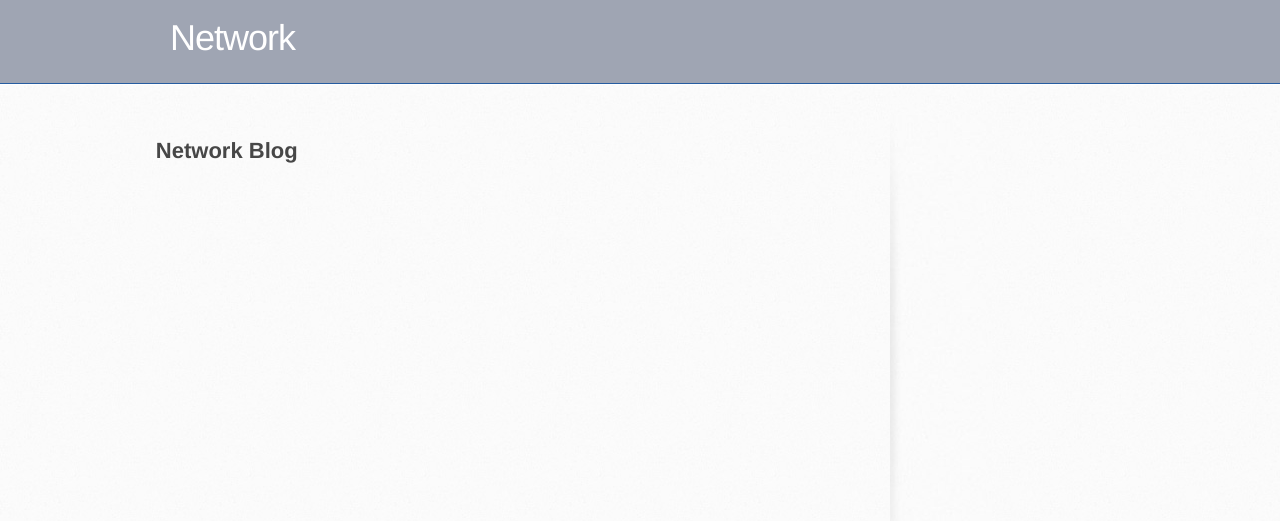
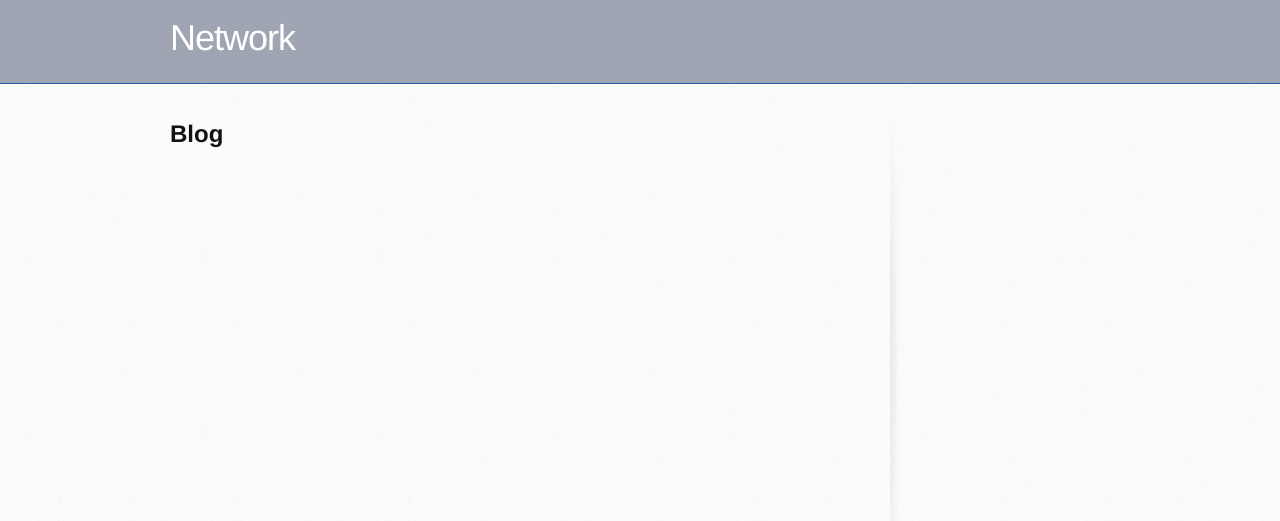
Before and after one commit to networkf/network.github.io, a Jekyll site: the page built from blog.md, in a window 1280 px wide. Shown: the top 521 px of the page. Built offline with Jekyll 4.4.1, drawn with Linux system fonts in a browser that asks for light colours; some web fonts are replaced; our own code applies the rules of GitHub Pages for plain Markdown files; the repository's description, which GitHub fills in, is left out.

Commit message:
Update blog.md

```diff
--- a/blog.md
+++ b/blog.md
@@ -6,4 +6,4 @@ layout: default
 </head>
 ---
 
-## Network Blog
+<b><font size="5">Blog</font></b>
```
